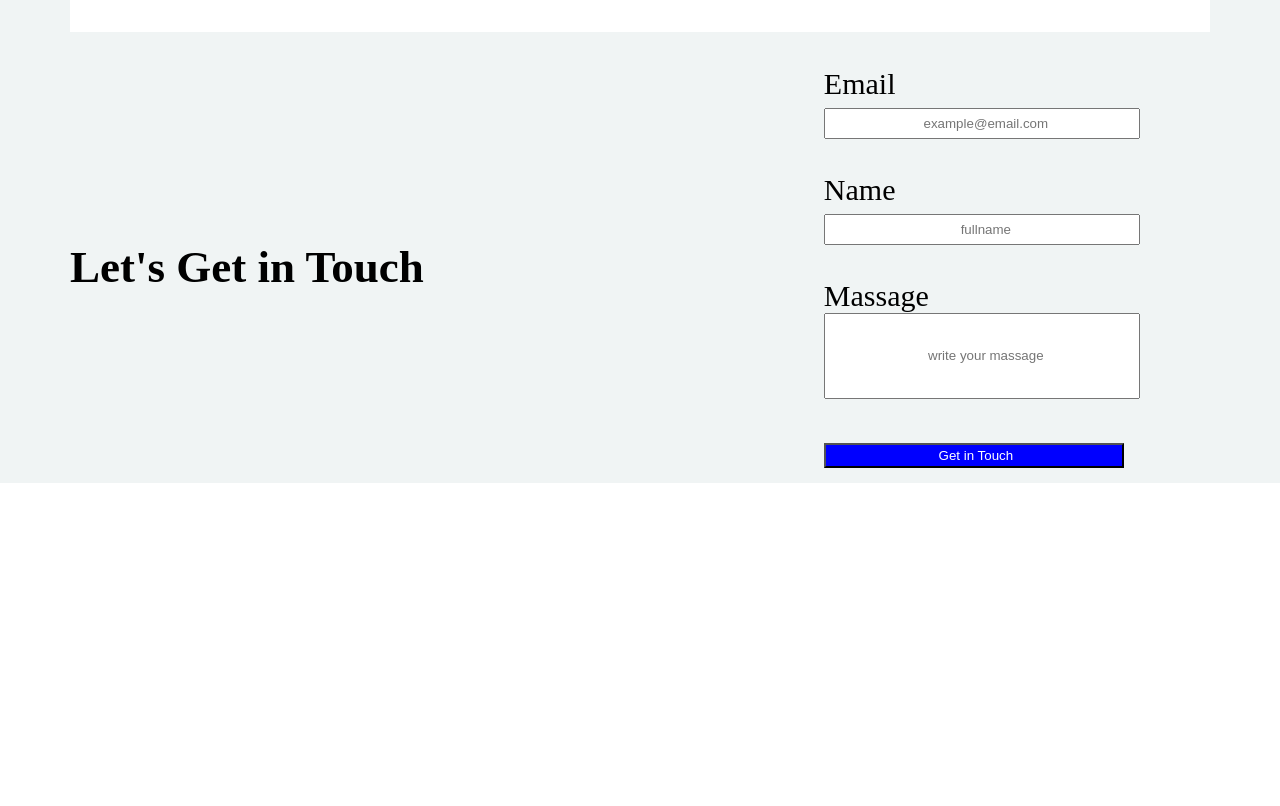
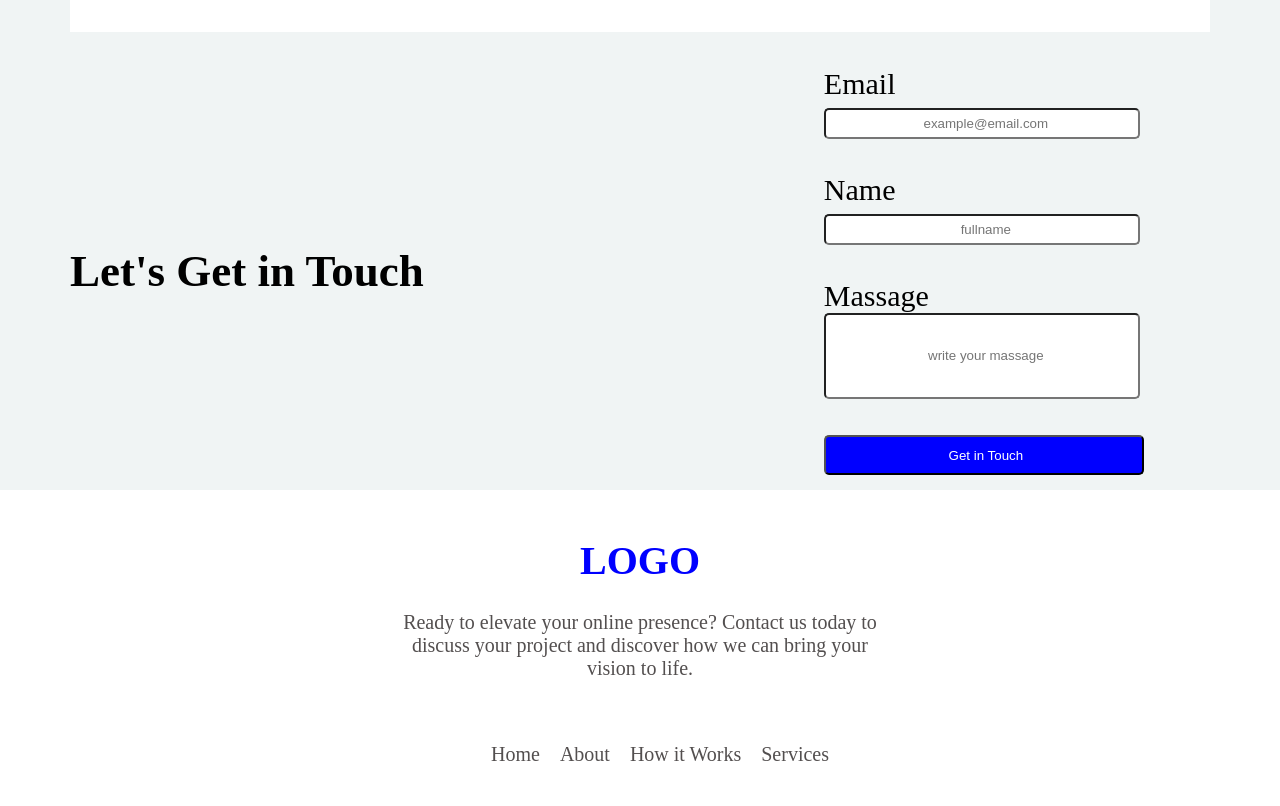
Before and after one commit to sonali109m/Second-website-create, a plain HTML site: page index.html in a window 1280 px wide. Shown: the part 2543-3349 px from the top of the page. Before the commit the page ends 3026 px from the top, so only its background shows below. Drawn offline with Linux system fonts and the light colour scheme.

Commit message:
footer section

```diff
--- a/index.html
+++ b/index.html
@@ -147,7 +147,25 @@
                 <input type="text" name="msg" id="msg" placeholder="write your massage"><br><br>
                 <button class="button">Get in Touch</button>
             </form>
+         </div>
+    </section>
+    <footer class="footer-section">
+        <div class="footer">
+             <h1>LOGO</h1>
+            <p>
+                Ready to elevate your online presence? Contact us today to discuss your project and discover how we can bring your vision to life.
+            </p>
+        </div><br>
+        <div>
+            <ul class="nav">
+            <li><a href="#">Home</a></li>
+            <li><a href="#">About</a></li>
+            <li><a href="#">How it Works</a></li>
+            <li><a href="#">Services</a></li>
+        </ul>
         </div>
-    </section>
+    </footer>
+
+
 </body>
 </html>
--- a/style.css
+++ b/style.css
@@ -188,6 +188,7 @@
     padding-left: 10px;
     margin: 0 auto;
     text-align: center;
+    border-radius: 5px;
 }
 #fullname{
     height: 25px;
@@ -195,6 +196,7 @@
     padding-left: 10px;
     margin: 0 auto;
     text-align: center;
+    border-radius: 5px;
 }
 #msg{
     height: 80px;
@@ -202,13 +204,49 @@
     padding-left: 10px;
     margin: 0 auto;
     text-align: center;
+    border-radius: 5px;
 }
 .button{
-    height: 25px;
-    width: 300px;
+    height: 40px;
+    width: 320px;
     padding-left: 10px;
     margin: 0 auto;
     text-align: center;
     background-color: blue;
     color: white;
+    border-radius: 5px;
 }
+.nav{;
+    display: flex;
+    gap: 20px;
+    list-style-type: none;
+}
+.nav li > a{
+    color: rgb(83, 79, 79);
+    text-decoration: none;
+}
+/* .nav a:hover{
+    width: 30px;
+    background-color: rgb(45, 88, 229);
+    text-decoration: none;
+} */
+.footer-section{
+    background-color: white;
+}
+.footer h1{
+text-align: center;
+color: blue;
+font-size: bold;
+}
+.footer p{
+    text-align: center;
+    color: rgb(83, 79, 79);
+}
+.footer-section{
+    padding:20px 400px;
+    margin: 0 auto;
+    display: flex;
+    flex-direction: column;
+    align-items: center;
+    font-size: 20px;
+}
```
